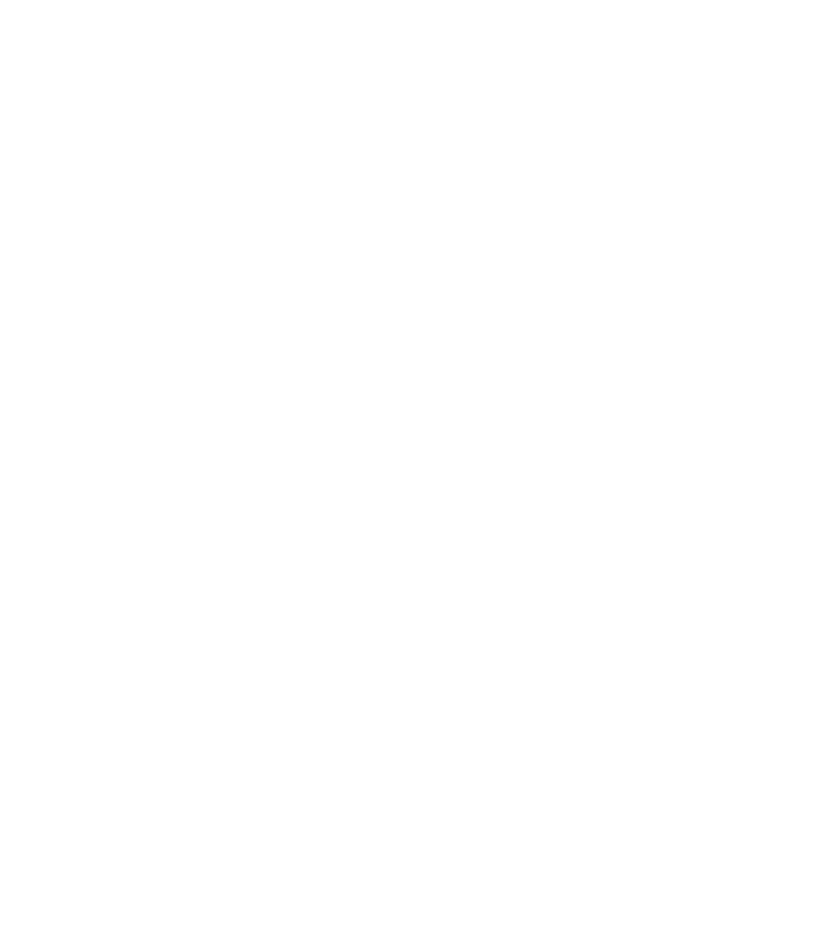
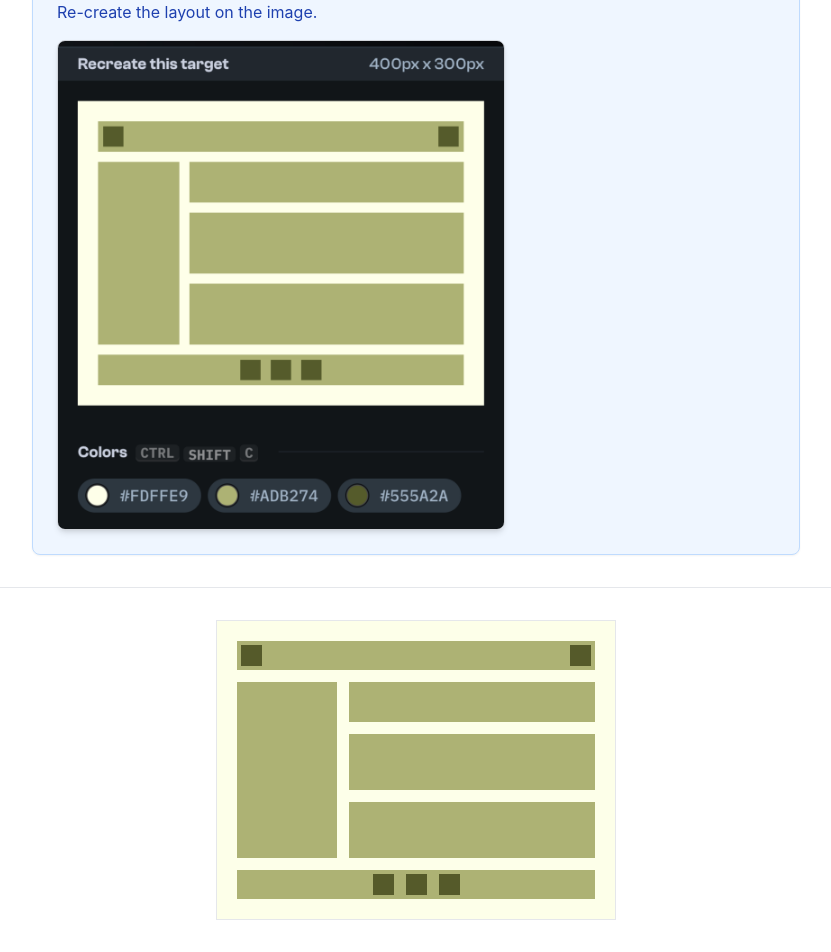
Before and after one commit to alexanderchernetsky/react-frontend-challenges, a React (Create React App) app: page /css-battle-235 in a window 1280 px wide. Before the commit this address had no page. Shown: the part 169-1121 px from the top of the page, without its empty margins (224-1055 px from the left). Before the commit the page ends 800 px from the top, so only its background shows below. Built offline with nearby package versions, Linux system fonts and the light colour scheme.

Commit message:
Implement CSS Battle Layout

```diff
--- a/src/App.tsx
+++ b/src/App.tsx
@@ -11,6 +11,7 @@
 import MortgageCalculatorPage from "./pages/mortgage-calculator/MorgageCalculatorPage";
 import HolyGrailPage from "./pages/holy-grail/HolyGrailPage";
 import DiceRollerPage from "./pages/dice-roller/DiceRollerPage";
+import CSSBattle235Page from "./pages/css-battle-235/CSSBattle235Page";
 
 function App() {
     return (
@@ -27,6 +28,7 @@
             <Route path="/mortgage-calculator" element={<MortgageCalculatorPage />} />
             <Route path="/holy-grail" element={<HolyGrailPage />} />
             <Route path="/dice-roller" element={<DiceRollerPage />} />
+            <Route path="/css-battle-235" element={<CSSBattle235Page />} />
         </Routes>
     );
 }
--- /dev/null
+++ b/src/pages/css-battle-235/CSSBattle235Page.tsx
@@ -0,0 +1,31 @@
+import React from 'react';
+import CSSBattleLayout from "./CSSBattleLayout/CSSBattleLayout";
+
+const CSSBattle235Page = () => {
+    return (
+        <main className="flex flex-col items-center justify-center w-full p-[32px]">
+            <h1 className="text-3xl font-bold text-gray-900 mb-8">CSS Battle #235</h1>
+
+            <section className="w-full max-w-3xl mb-4 p-6 bg-blue-50 border border-blue-200 rounded-lg shadow-sm">
+                <h2 className="text-xl font-semibold text-blue-900 mb-4">Challenge Description</h2>
+                <p className="text-blue-800 mb-4">
+                    Re-create the layout on the image.
+                </p>
+
+                <div className="flex justify-center w-full max-w-md">
+                    <img
+                        src="/images/css-battle-235.png"
+                        alt="CSS Battle #235 Challenge"
+                        className="max-w-full h-auto border border-gray-300 rounded-lg shadow-md"
+                    />
+                </div>
+            </section>
+
+            <div className="mt-4 w-full border-t border-gray-200">
+                <CSSBattleLayout />
+            </div>
+        </main>
+    );
+};
+
+export default CSSBattle235Page;
--- /dev/null
+++ b/src/pages/css-battle-235/CSSBattleLayout/CSSBattleLayout.tsx
@@ -0,0 +1,31 @@
+const CSSBattleLayout = () => {
+    return (
+        <div className="mt-8 w-full flex flex-col items-center justify-center">
+            <div className="bg-[#FDFFE9] flex flex-col m-0 p-5 w-[400px] h-[300px] gap-3 border-[1px] border-gray-200">
+                <header className="bg-[#ADB274] flex flex-row justify-between items-center p-1">
+                    <div className="bg-[#555A2A] w-[21px] h-[21px]" />
+                    <div className="bg-[#555A2A] w-[21px] h-[21px]" />
+                </header>
+
+                <div className="grid grid-cols-[100px_1fr] gap-3 flex-1">
+                    <aside className="bg-[#ADB274]" />
+                    <main className="grid grid-cols-1 grid-rows-[40px_1fr_1fr] gap-3">
+                        <p className="bg-[#ADB274]" />
+                        <p className="bg-[#ADB274]" />
+                        <p className="bg-[#ADB274]" />
+                    </main>
+                </div>
+
+                <footer className="bg-[#ADB274] flex flex-row justify-center items-center p-1">
+                    <div className="flex flex-row items-center gap-3" >
+                        <div className="bg-[#555A2A] w-[21px] h-[21px]" />
+                        <div className="bg-[#555A2A] w-[21px] h-[21px]" />
+                        <div className="bg-[#555A2A] w-[21px] h-[21px]" />
+                    </div>
+                </footer>
+            </div>
+        </div>
+    )
+}
+
+export default CSSBattleLayout;
--- a/src/pages/home/HomePage.tsx
+++ b/src/pages/home/HomePage.tsx
@@ -57,6 +57,11 @@
         title: 'Dice Roller',
         description: 'A simple dice roller application that allows users to roll multiple dice and see the results.'
     },
+    {
+        to: '/css-battle-235',
+        title: 'CSS Battle #235',
+        description: 'Re-create the layout on the image.'
+    },
 ]
 
 const HomePage = () => {
```
Also changed, not shown: public/images/css-battle-235.png (added).
